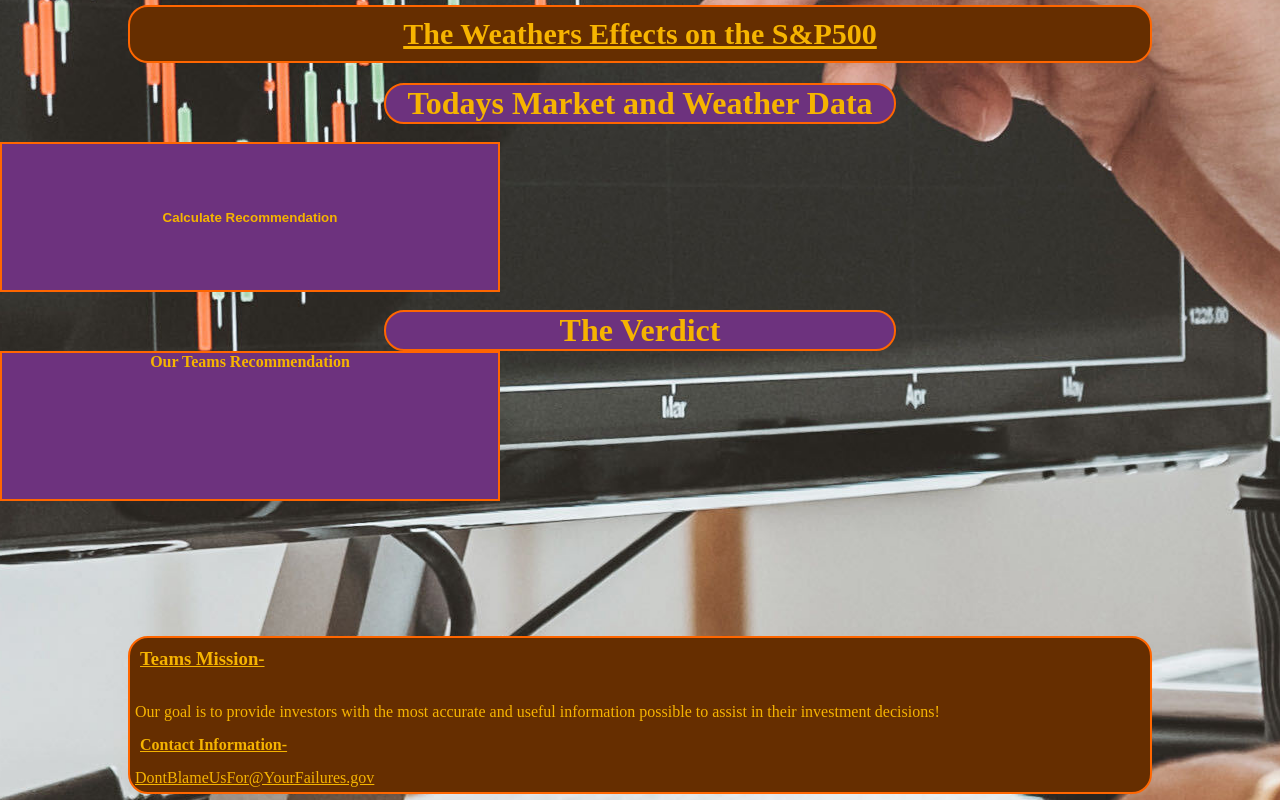
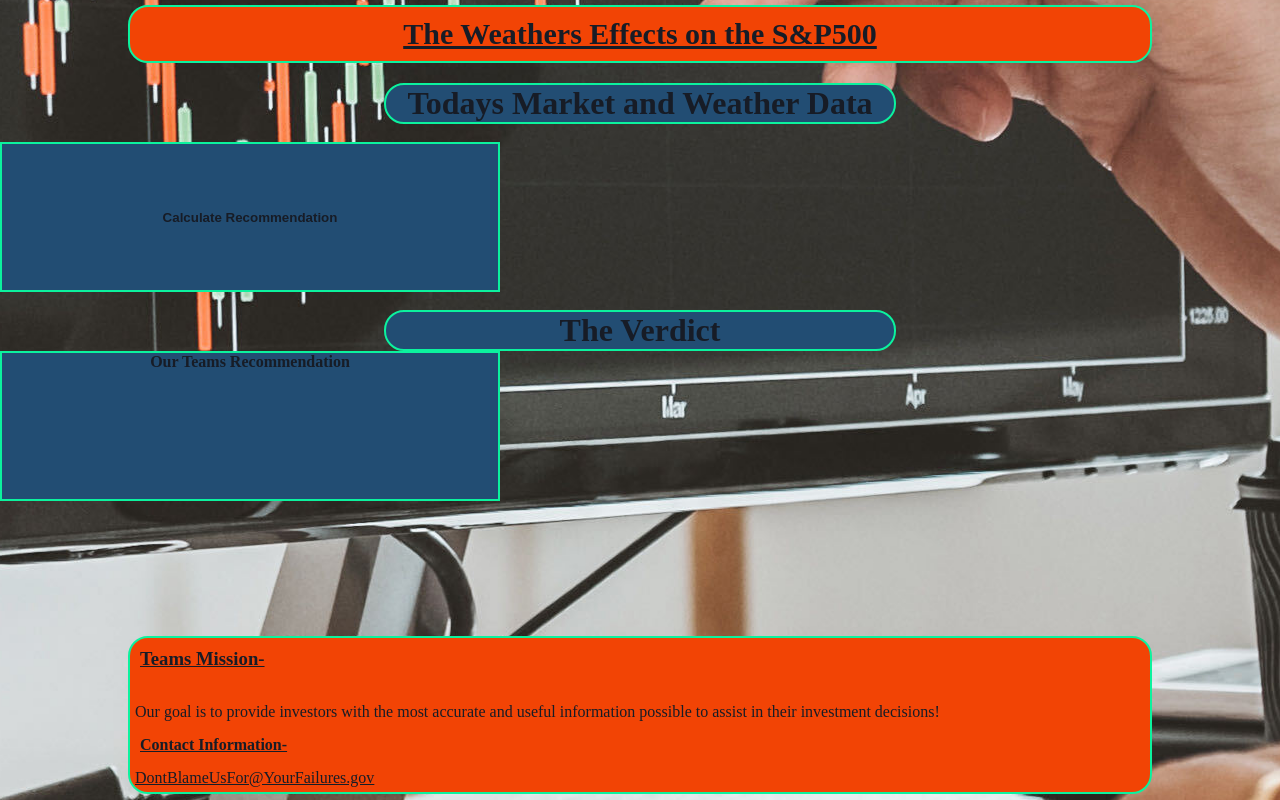
Before and after one commit to P1100s7/Project_1, a plain HTML site: page index.html in a window 1280 px wide. Drawn offline with Linux system fonts and the light colour scheme.

Commit message:
new new colors

```diff
--- a/assets/style.css
+++ b/assets/style.css
@@ -1,8 +1,8 @@
 :root {
-    --primary-color: rgb(246, 180, 0);
-    --secondary-color: rgb(109, 50, 126);
-    --tertiary-color: rgb(102, 46, 0);
-    --quandary-color: rgb(255, 102, 0);
+    --primary-color: #171C26;
+    --secondary-color: #224D73;
+    --tertiary-color: #F24405;
+    --quandary-color: #0CF29E;
 }
 * {
     margin: 0;
```
